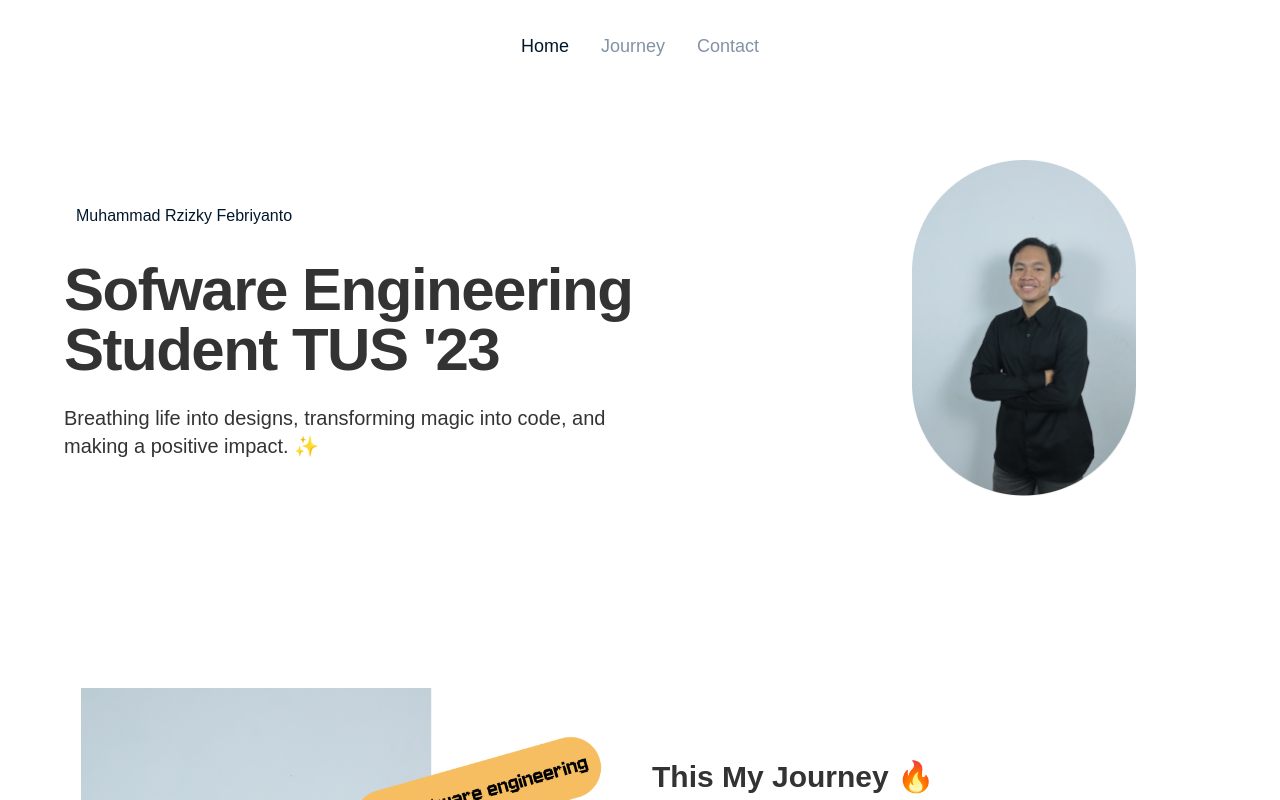
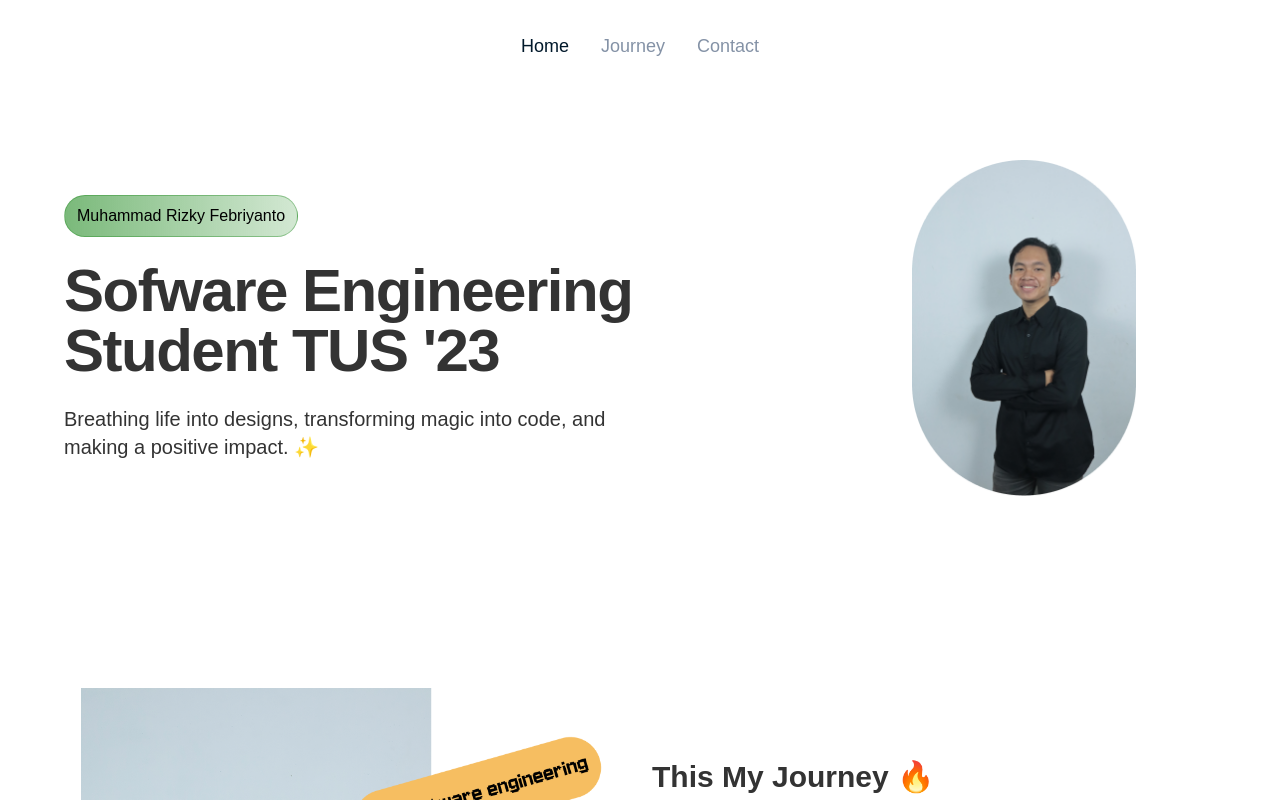
Before and after one commit to duriskifeb/my-portfolio, a Next.js app: page / in a window 1280 px wide. Shown: the top 800 px of the page. Built offline with nearby package versions, Linux system fonts and the light colour scheme.

Commit message:
update progres portfolio

```diff
--- a/components/Hero/Hero.tsx
+++ b/components/Hero/Hero.tsx
@@ -5,7 +5,7 @@ function Hero() {
   return (
     <div className="page-center grid grid-cols-3 items-center md:pt-40 md:pb-24 pt-12 pb-12 ">
       <div className="grid col-span-2 gap-6 ">
-        <Label label="Muhammad Rzizky Febriyanto" />
+        <Label label="Muhammad Rizky Febriyanto" />
         <h1 className="mb-4 text-4xl font-extrabold tracking-tight text-ink md:text-5xl lg:text-6xl dark:text-white">
           Sofware Engineering Student TUS '23
         </h1>
--- a/components/Label/Label.tsx
+++ b/components/Label/Label.tsx
@@ -4,8 +4,17 @@ type LabelProps = {
 
 function Label({ label }: LabelProps) {
   return (
-    <div className="bg-gradient-to-r from-green-400 to-invert px-3 py-2 rounded-full w-fit">
-      <p className="text-blue-900 font-medium">{label}</p>
+    <div
+      style={{
+        background:
+          "linear-gradient(to right, rgba(34, 139, 34, 0.6), rgba(34, 139, 34, 0.2))",
+        border: "1px solid rgba(34, 139, 34, 0.4)",
+        padding: "8px 12px",
+        borderRadius: "9999px",
+        width: "fit-content",
+      }}
+    >
+      <p className="text-white font-medium">{label}</p>
     </div>
   );
 }
--- a/components/Layout/Layout.tsx
+++ b/components/Layout/Layout.tsx
@@ -1,6 +1,7 @@
 import { ReactNode } from "react";
 import { Header } from "../Header";
 import Head from "next/head";
+import Script from "next/script";
 import { Analytics } from "@vercel/analytics/react";
 
 type LayoutProps = {
@@ -12,10 +13,12 @@ function Layout({ children, pageTitle }: LayoutProps) {
   return (
     <>
       <Head>
-        <title>duriski | {pageTitle}</title>
+        <title>duriski</title>
         <meta name="description" content="Home page" />
-        <script
-          type="text/javascript"
+      </Head>
+      <Script
+        id="clarity-script"
+        strategy="lazyOnload"
         dangerouslySetInnerHTML={{
           __html: `(function(c,l,a,r,i,t,y){
             c[a]=c[a]||function(){(c[a].q=c[a].q||[]).push(arguments)};
@@ -24,7 +27,6 @@ function Layout({ children, pageTitle }: LayoutProps) {
         })(window, document, "clarity", "script", "myti20rwvy");`,
         }}
       />
-      </Head>
       <Header />
       {children}
       <Analytics />
--- a/next.config.mjs
+++ b/next.config.mjs
@@ -1,4 +1,11 @@
 /** @type {import('next').NextConfig} */
-const nextConfig = {};
+const nextConfig = {
+    output: 'standalone',
+    basePath: '',
+    images: {
+        unoptimized: false,
+    },
+    trailingSlash: false,
+};
 
 export default nextConfig;
```
Also changed, not shown: tailwind.config.js (indentation only), 1 other file (tests, documents, lock files or other folders). Lines whose indentation alone changed are shown as unchanged.
